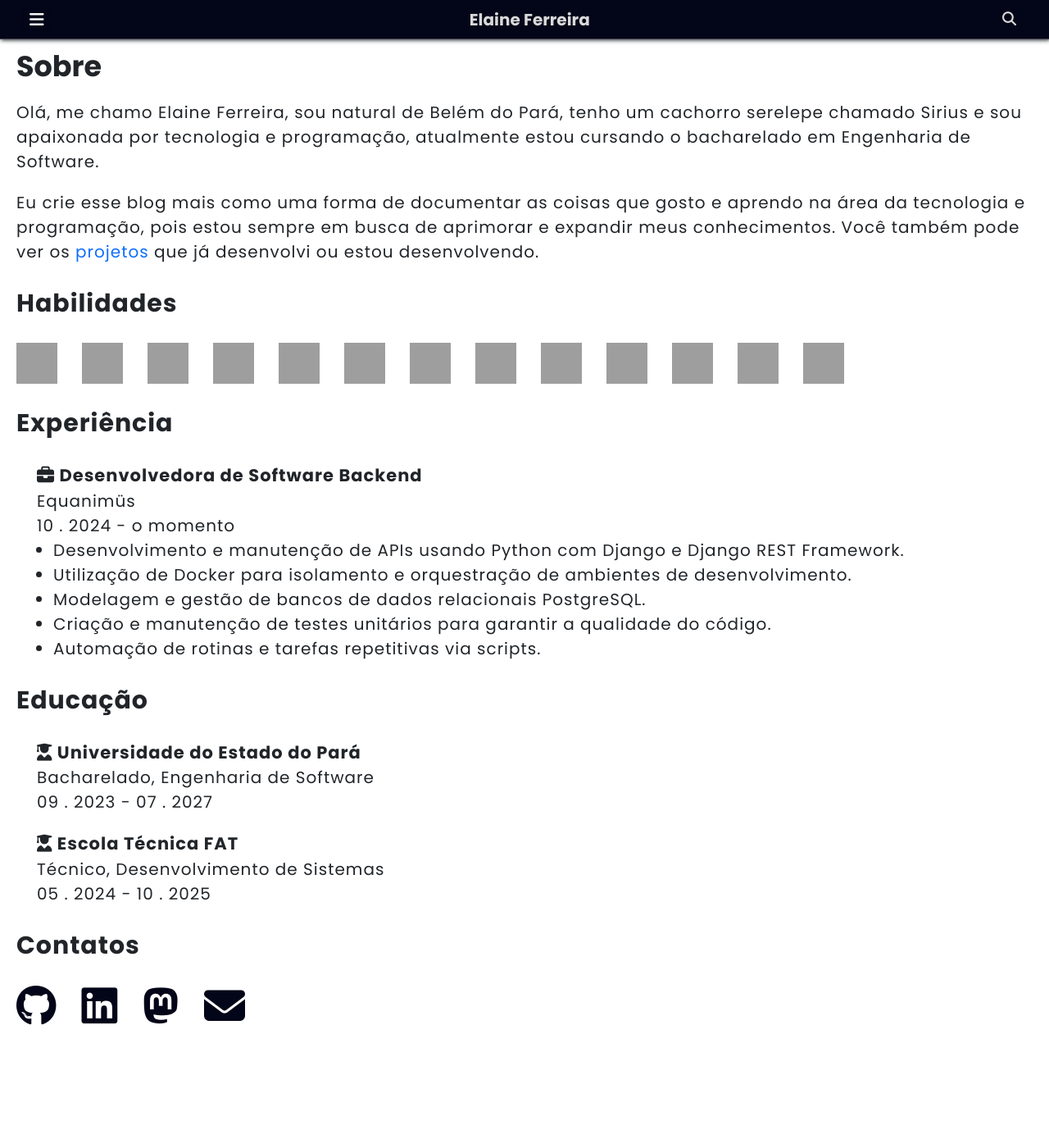
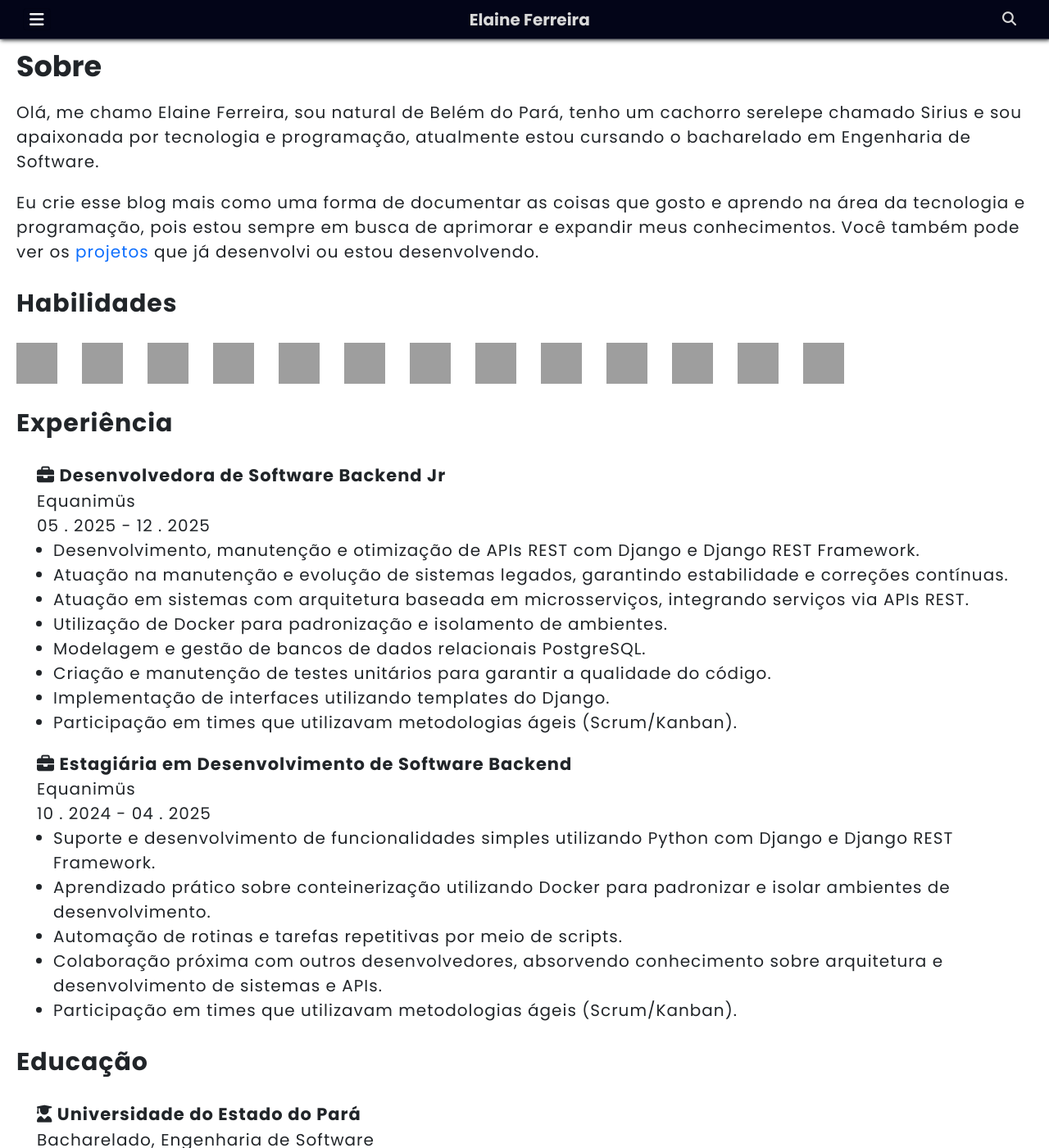
Before and after one commit to elainefs/elainefs.github.io, a Jekyll site: the page built from _pages/about.html, in a window 1280 px wide and 1400 px high, cut to the strip 0-1400 px from the top of the window. Shown: the whole strip at 82% size. Built offline with Jekyll 4.4.1, drawn with Linux system fonts in a browser that asks for light colours; grey boxes are pictures that could not be loaded.

Commit message:
feat: update experience page

```diff
--- a/_data/experience.yml
+++ b/_data/experience.yml
@@ -10,16 +10,33 @@
 #   end: "Now"
 #   description: "During my time at the company, I developed many Websites."
 # -------------------------------------------------------
-- role: "Desenvolvedora de Software Backend"
+- role: "Desenvolvedora de Software Backend Jr"
+  company: "Equanimüs"
+  start: "2025-05-01"
+  end: "2025-12-31"
+  description: "
+  <ul>
+  <li>Desenvolvimento, manutenção e otimização de APIs REST com Django e Django REST Framework.</li>
+  <li>Atuação na manutenção e evolução de sistemas legados, garantindo estabilidade e correções contínuas.</li>
+  <li>Atuação em sistemas com arquitetura baseada em microsserviços, integrando serviços via APIs REST.</li>
+  <li>Utilização de Docker para padronização e isolamento de ambientes.</li>
+  <li>Modelagem e gestão de bancos de dados relacionais PostgreSQL.</li>
+  <li>Criação e manutenção de testes unitários para garantir a qualidade do código.</li>
+  <li>Implementação de interfaces utilizando templates do Django.</li>
+  <li>Participação em times que utilizavam metodologias ágeis (Scrum/Kanban).</li>
+  </ul>
+  "
+
+- role: "Estagiária em Desenvolvimento de Software Backend"
   company: "Equanimüs"
   start: "2024-10-01"
-  end: "Now"
+  end: "2025-04-30"
   description: "
   <ul>
-  <li>Desenvolvimento e manutenção de APIs usando Python com Django e Django REST Framework.</li>
-  <li>Utilização de Docker para isolamento e orquestração de ambientes de desenvolvimento.</li>
-  <li>Modelagem e gestão de bancos de dados relacionais PostgreSQL.</li>
-  <li>Criação e manutenção de testes unitários para garantir a qualidade do código.</li>
-  <li>Automação de rotinas e tarefas repetitivas via scripts.</li>
+  <li>Suporte e desenvolvimento de funcionalidades simples utilizando Python com Django e Django REST Framework.</li>
+  <li>Aprendizado prático sobre conteinerização utilizando Docker para padronizar e isolar ambientes de desenvolvimento.</li>
+  <li>Automação de rotinas e tarefas repetitivas por meio de scripts.</li>
+  <li>Colaboração próxima com outros desenvolvedores, absorvendo conhecimento sobre arquitetura e desenvolvimento de sistemas e APIs.</li>
+  <li>Participação em times que utilizavam metodologias ágeis (Scrum/Kanban).</li>
   </ul>
   "
```
